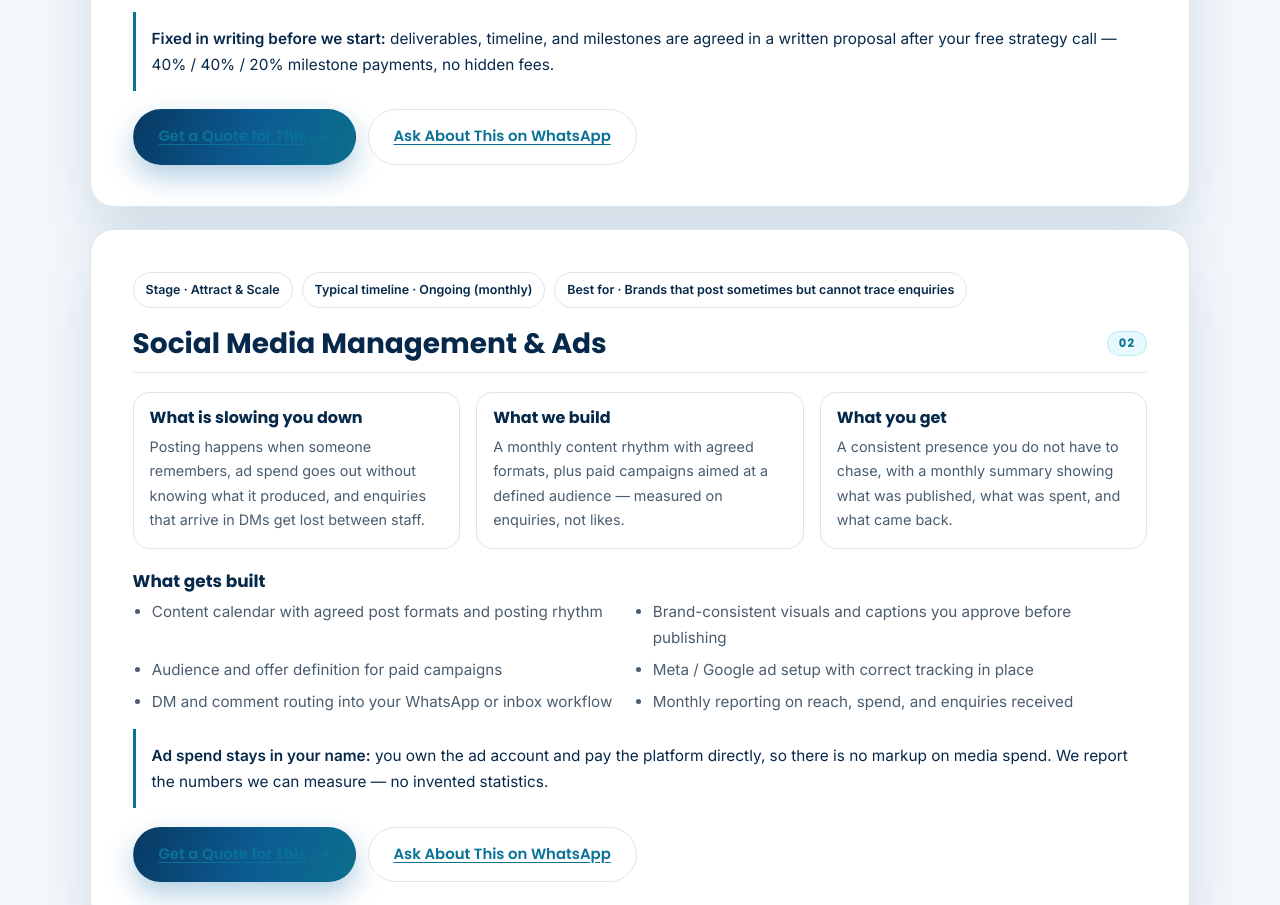
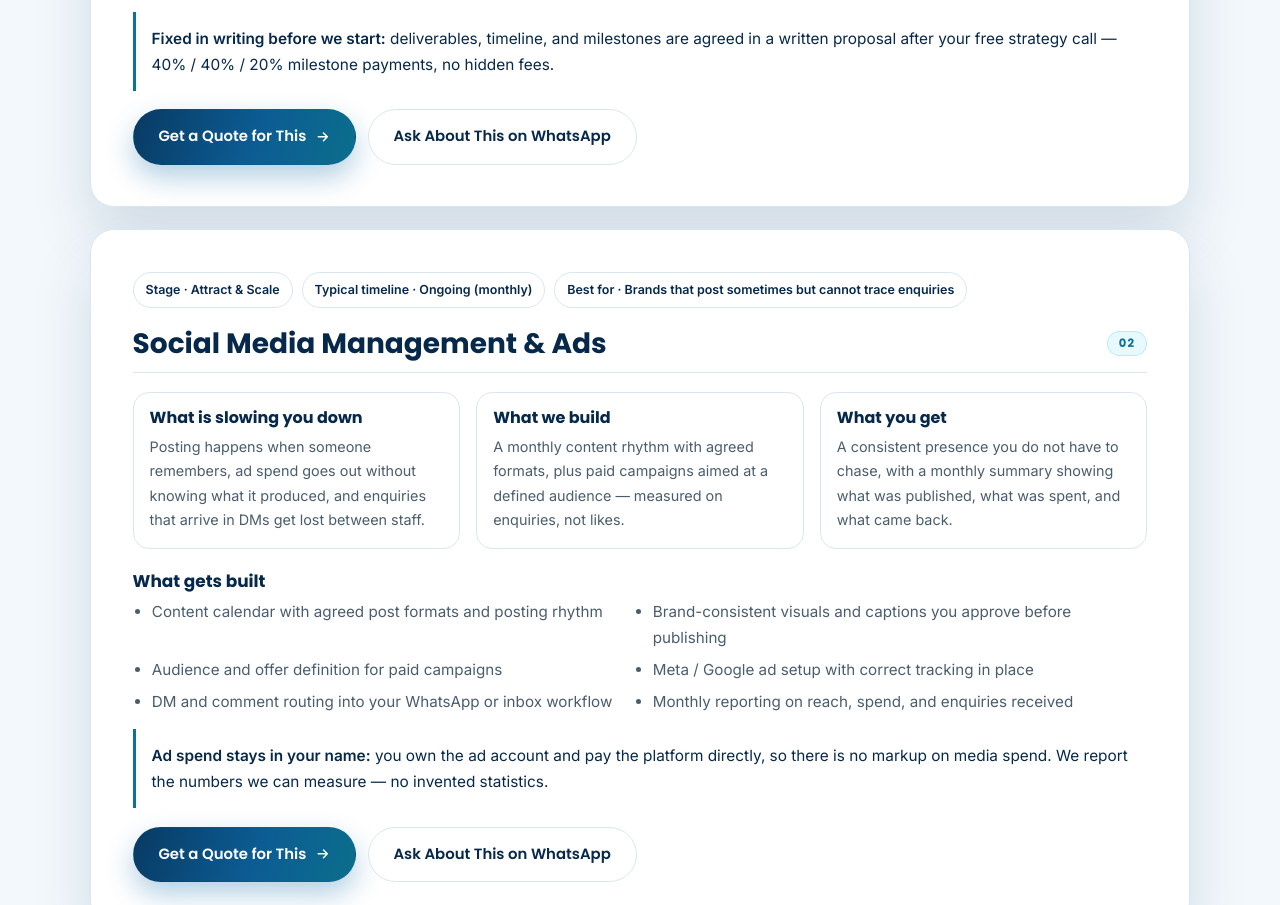
Before and after one commit to raviwijerathnaF/jn, a plain HTML site: page services.html in a window 1280 px wide. Shown: the part 1054-1959 px from the top of the page. Drawn offline with Linux system fonts and the light colour scheme.

Commit message:
Update pages.css

```diff
--- a/assets/pages.css
+++ b/assets/pages.css
@@ -179,8 +179,8 @@ main:focus,main:focus-visible{outline:0}
 .doc-card p:last-child{margin-bottom:0}
 .doc-card ul{list-style:disc;padding-left:1.35rem;margin:.5rem 0 .95rem;display:grid;gap:.4rem}
 .doc-card li{font-size:.95rem}
-.doc-card a{color:var(--cyan);text-decoration:underline;text-underline-offset:3px}
-.doc-card a:hover{color:var(--green)}
+.doc-card a:not(.btn){color:var(--cyan);text-decoration:underline;text-underline-offset:3px}
+.doc-card a:not(.btn):hover{color:var(--green)}
 .doc-card code{
   font-family:ui-monospace,SFMono-Regular,Menlo,Monaco,Consolas,monospace;
   font-size:.86em;color:var(--ink);background:var(--card);border:1px solid var(--line);
```
